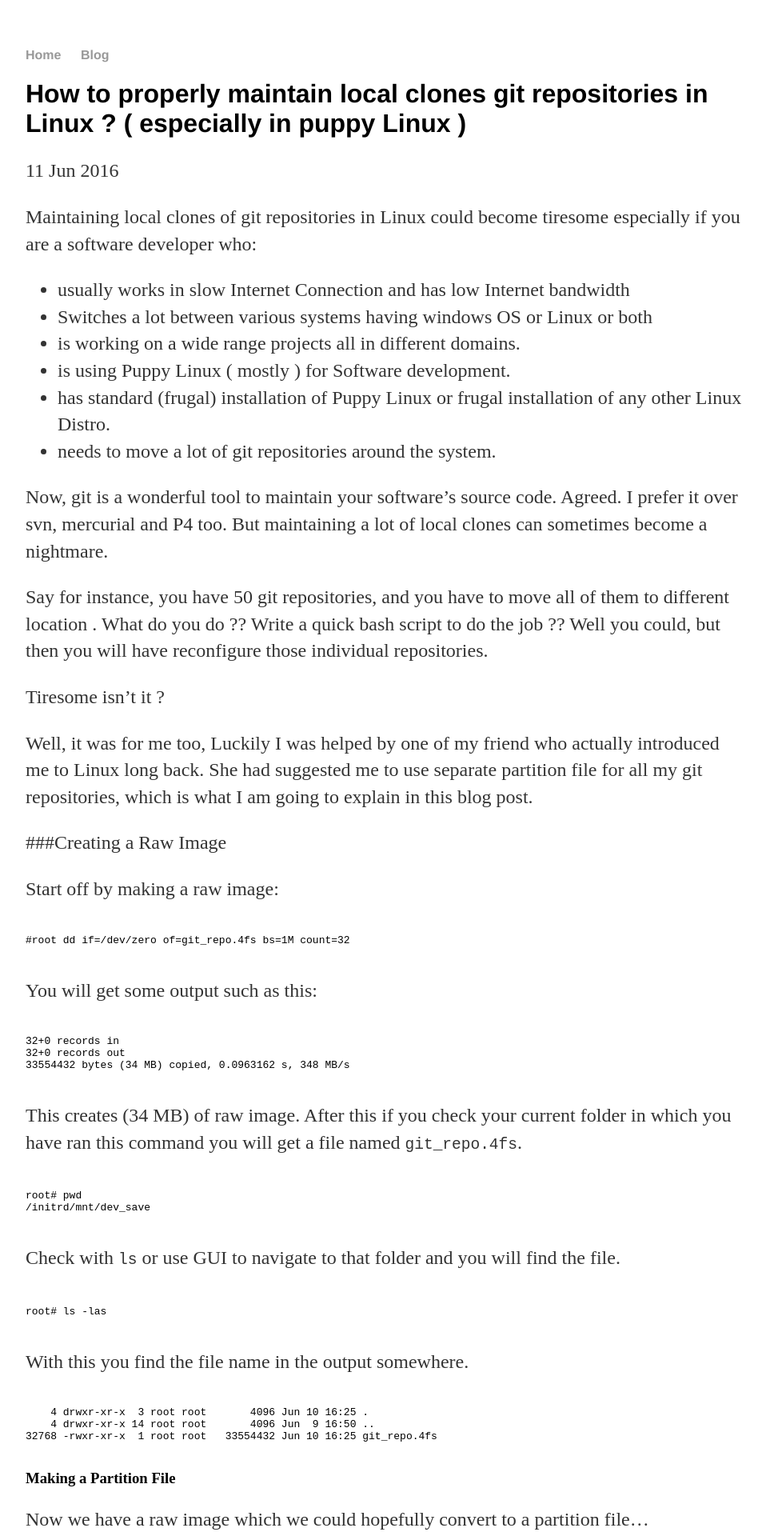
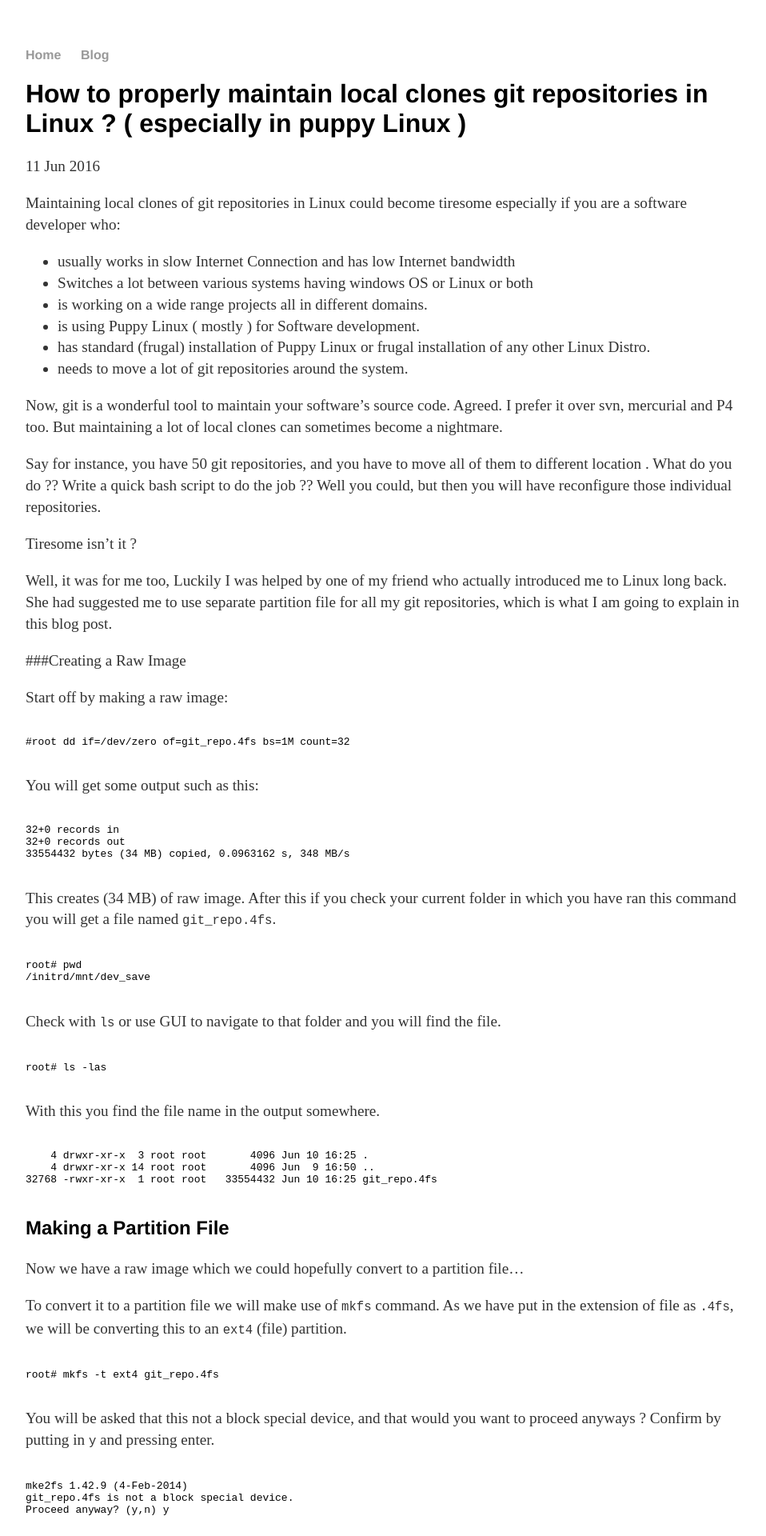
Before and after one commit to Mr-Kumar-Abhishek/brain-beats-blog, a Jekyll site: the page built from _posts/2016-06-11-how-to-properly-maintain-local-clones-git-repositories-in-linux.md, in a window 1280 px wide. Shown: the top 1920 px of the page at 80% size, without its empty margins (160-1118 px from the left). Built offline with Jekyll 4.4.1, drawn with Linux system fonts in a browser that asks for light colours.

Commit message:
adjusted font sizes

```diff
--- a/css/main.css
+++ b/css/main.css
@@ -23,8 +23,15 @@
     font-size: 2em;
     font-family:'Helvetica', 'Arial', 'Sans-Serif';
 }
+
+h3 {
+    font-size: 1.5em;
+    font-family:'Helvetica', 'Arial', 'Sans-Serif';
+}
+
+
 p, .post ul li {
-    font-size: 1.5em;
+    font-size: 1.2em;
     line-height: 1.4em;
     color: #333;
 }
```
